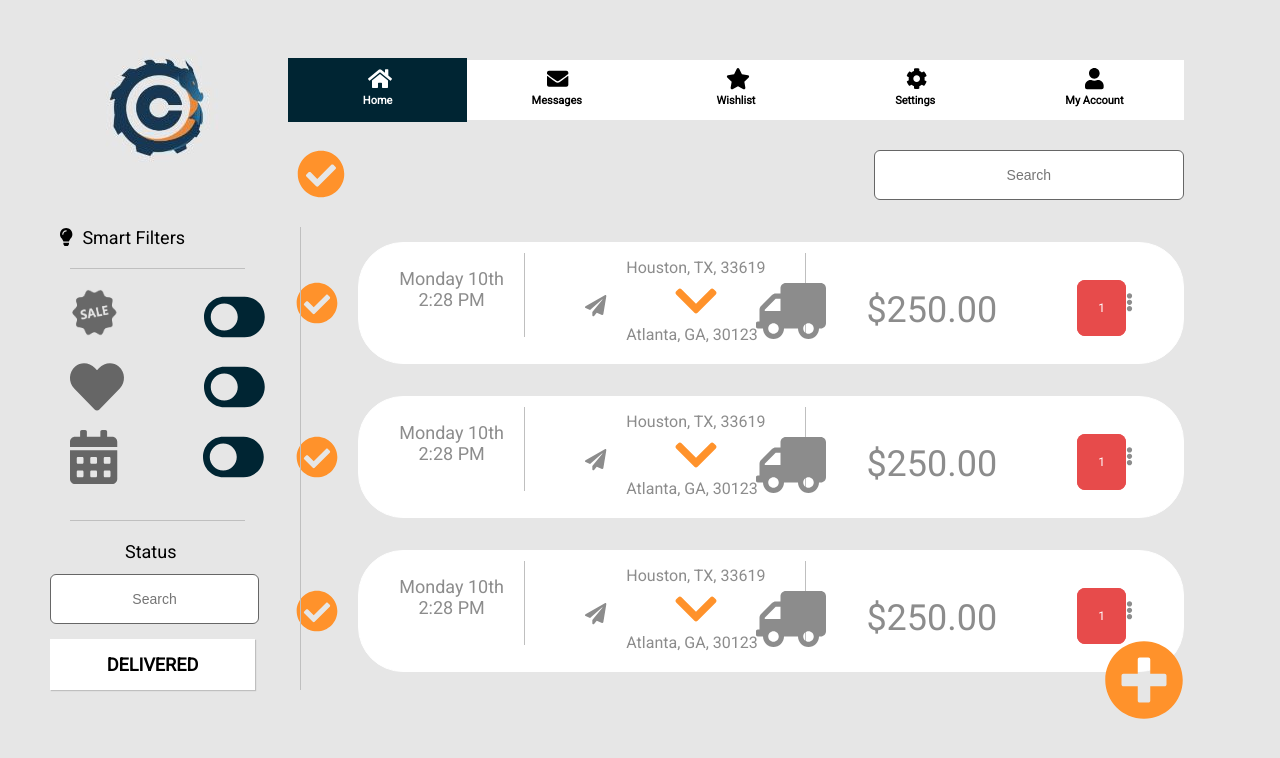
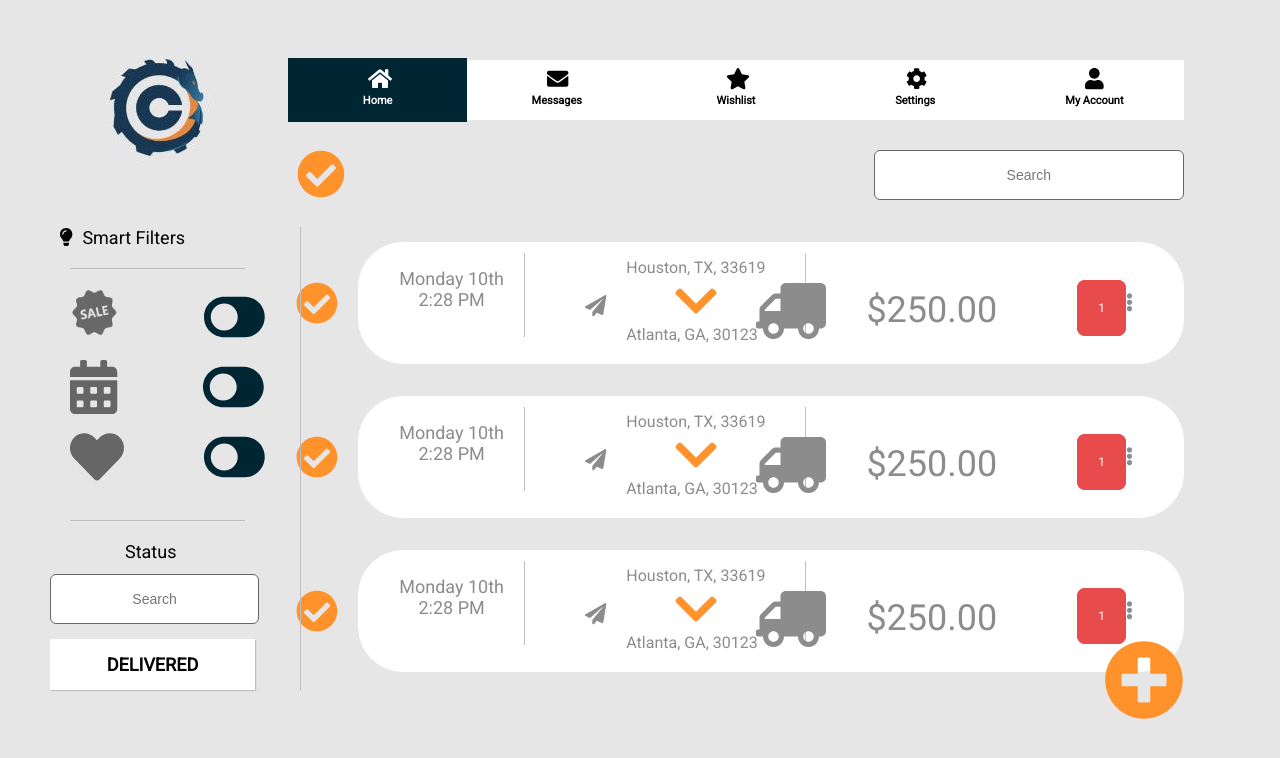
Before and after one commit to patricia-montoya/ecommerce, a React (Create React App) app: page / in a window 1280 px wide. Shown: the top 758 px of the page. Built offline with nearby package versions, Linux system fonts and the light colour scheme.

Commit message:
Changing icons order on filters

```diff
--- a/src/components/ToggleButtons.js
+++ b/src/components/ToggleButtons.js
@@ -12,12 +12,12 @@ const ToggleButtons = () => {
         <FontAwesomeIcon icon={setIcon.toggle} size="3x" className="toggle-btn special" flip="horizontal"/>
       </div>
       <div className="toogle-content toggle-icon">
+        <FontAwesomeIcon icon={setIcon.calendar} size="3x"/>
+        <FontAwesomeIcon icon={setIcon.toggle} size="3x" className="toggle-btn special" flip="horizontal"/>
+      </div>
+      <div className="toogle-content toggle-icon">
         <FontAwesomeIcon icon={setIcon.likes} size="3x"/>
         <FontAwesomeIcon icon={setIcon.toggle} size="3x" className="toggle-btn" flip="horizontal"/>
-      </div>
-      <div className="toogle-content toggle-icon">
-        <FontAwesomeIcon icon={setIcon.calendar} size="3x"/>
-        <FontAwesomeIcon icon={setIcon.toggle} size="3x" className="toggle-btn special" flip="horizontal"/>
       </div>
     </ToggleBtns>
   )
--- a/src/views/Home.js
+++ b/src/views/Home.js
@@ -10,7 +10,7 @@ const Home = (props) => {
   return (
     <>
       <MainLayout>
-        <FontAwesomeIcon icon={setIcon.check} size="3x" className="general-check-icon"/>
+          <FontAwesomeIcon icon={setIcon.check} size="3x" className="general-check-icon"/>
           <SearchInput position="absolute" top="0" right="0" width="30%"/>
           <ItemList className="items-container"/>
           <FontAwesomeIcon icon={setIcon.plus} className="add-icon" size="5x"/>
```
